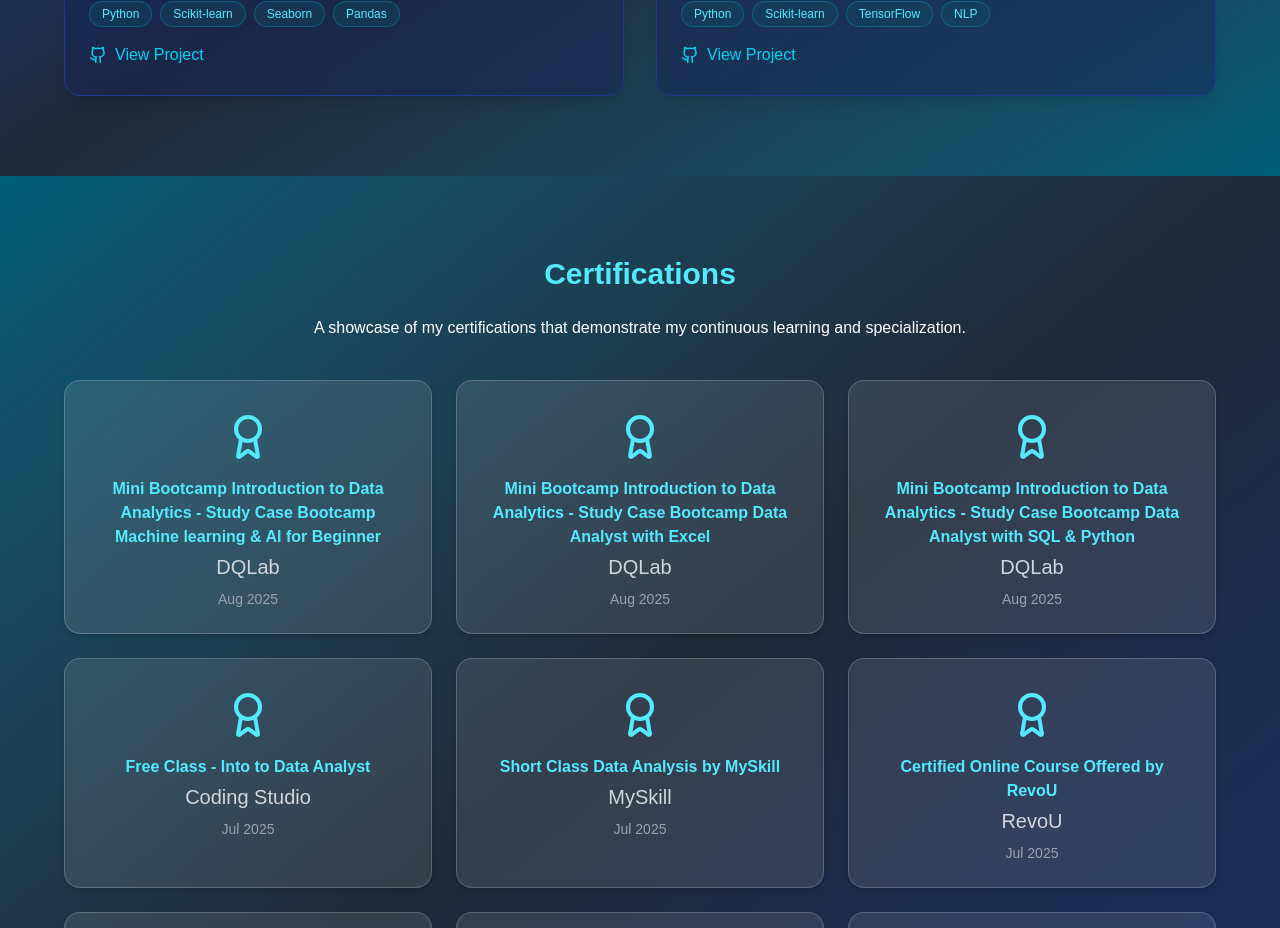
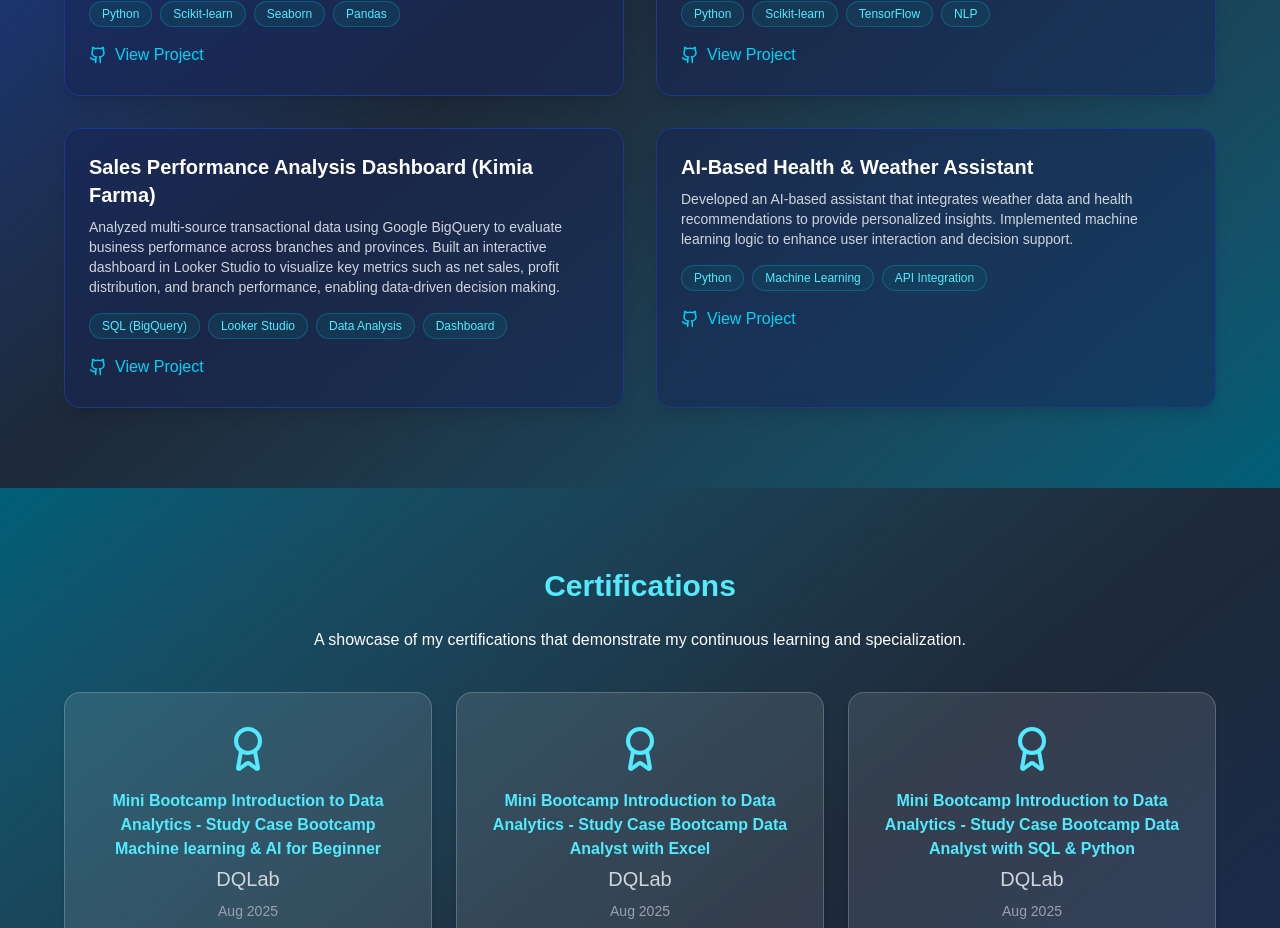
Before and after one commit to rehanasalsabilla/Portfolio-Website-About-Me, a React (Vite) app: page / in a window 1280 px wide. Shown: the part 2980-3908 px from the top of the page. Built offline with nearby package versions, Linux system fonts and the light colour scheme.

Commit message:
Project-1

```diff
--- a/src/components/Projects.jsx
+++ b/src/components/Projects.jsx
@@ -30,6 +30,20 @@
       "Built a text classification model using NLP techniques and machine learning algorithms. Applied preprocessing, TF-IDF, and evaluated model performance using accuracy metrics.",
     stack: ["Python", "Scikit-learn", "TensorFlow", "NLP"],
     link: "https://github.com/rehanasalsabilla/Emotion-Classification",
+  },
+  {
+  title: "Sales Performance Analysis Dashboard (Kimia Farma)",
+  description:
+    "Analyzed multi-source transactional data using Google BigQuery to evaluate business performance across branches and provinces. Built an interactive dashboard in Looker Studio to visualize key metrics such as net sales, profit distribution, and branch performance, enabling data-driven decision making.",
+  stack: ["SQL (BigQuery)", "Looker Studio", "Data Analysis", "Dashboard"],
+  link: "https://github.com/rehanasalsabilla/kimia-farma-bigquery-analysis",
+  },
+  {
+  title: "AI-Based Health & Weather Assistant",
+  description:
+    "Developed an AI-based assistant that integrates weather data and health recommendations to provide personalized insights. Implemented machine learning logic to enhance user interaction and decision support.",
+  stack: ["Python", "Machine Learning", "API Integration"],
+  link: "https://github.com/rehanasalsabilla/Health-Weather-Assistant",
   },
 ];
 
```
